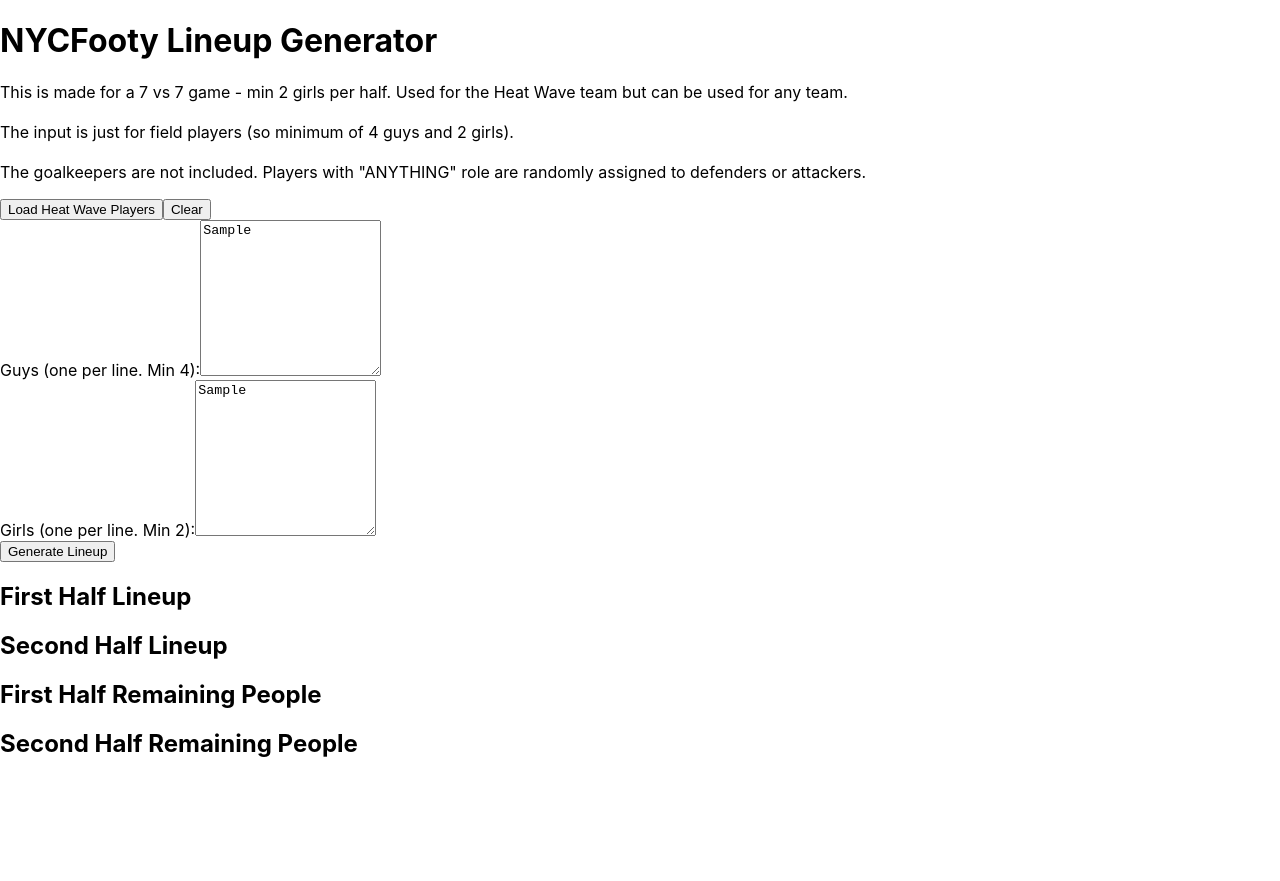
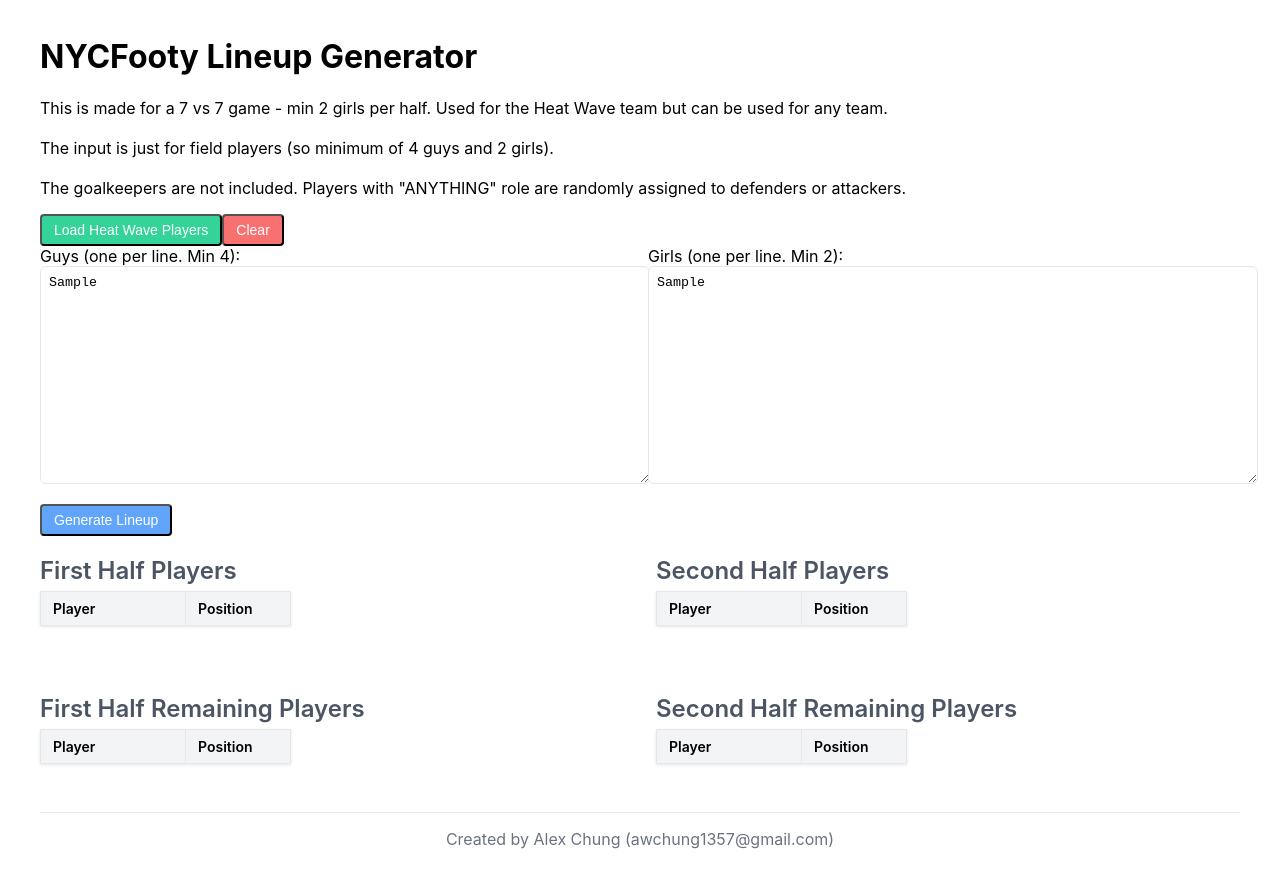
Before and after one commit to alexchung1233/NYCFootyLineup, a React (Create React App) app: page / in a window 1280 px wide. Both pictures are taken after typing "Sample", "Sample" into the empty fields and a click on the button "Generate Lineup". Before the commit the page ends 800 px from the top, so only its background shows below. Built offline with nearby package versions, Linux system fonts and the light colour scheme.

Commit message:
Added css, and added players to the config

```diff
--- /dev/null
+++ b/src/SoccerLineup.css
@@ -0,0 +1,131 @@
+.container {
+  min-height: 100vh;
+  display: flex;
+  flex-direction: column;
+  padding: 1rem;
+  max-width: 1200px;
+  margin: 0 auto;
+}
+
+.main-content {
+  flex: 1;
+}
+
+.lineup-table {
+  width: auto;         /* Changed from 100% to auto to fit content */
+  min-width: 200px;    /* Minimum width to ensure readability */
+  border-collapse: collapse;
+  margin-bottom: 1rem;
+  background-color: white;
+  box-shadow: 0 1px 3px rgba(0, 0, 0, 0.1);
+  font-size: 0.875rem;
+}
+
+.lineup-table th,
+.lineup-table td {
+  padding: 0.5rem 0.75rem;  /* Adjusted padding: vertical horizontal */
+  text-align: left;
+  border: 1px solid #e5e7eb;
+  white-space: nowrap;      /* Prevent text wrapping */
+}
+
+.lineup-table th:first-child,
+.lineup-table td:first-child {
+  min-width: 120px;         /* Minimum width for player names */
+}
+
+.lineup-table th:last-child,
+.lineup-table td:last-child {
+  min-width: 80px;          /* Minimum width for positions */
+}
+
+.lineup-table th {
+  background-color: #f3f4f6;
+  font-weight: 600;
+  font-size: 0.875rem;  /* Smaller header font */
+}
+
+/* Add styles for the lineup section headers */
+.lineup-header {
+  font-size: 1.5rem;  /* Reduced from 1rem to 0.875rem (14px) */
+  font-weight: 600;
+  margin-bottom: 0.375rem;  /* Slightly reduced margin */
+  color: #4b5563;  /* Slightly muted color for better hierarchy */
+}
+
+/* Adjust spacing between sections */
+.lineup-grid {
+  display: grid;
+  grid-template-columns: repeat(2, minmax(0, 1fr));
+  gap: 2rem;              /* Increased gap for better separation */
+  margin-bottom: 2rem;    /* More space between the two rows */
+}
+
+/* Add max-height to tables with scrolling */
+.table-container {
+  /* Removed max-height and overflow properties */
+  width: fit-content;
+}
+
+.lineup-table tr:hover {
+  background-color: #f9fafb;
+}
+
+.footer {
+  margin-top: auto;
+  padding: 1rem;
+  text-align: center;
+  color: #6b7280;
+  border-top: 1px solid #e5e7eb;
+}
+
+.button {
+  padding: 0.375rem 0.75rem;  /* Smaller padding */
+  border-radius: 0.25rem;     /* Slightly reduced border radius */
+  font-weight: 500;
+  cursor: pointer;
+  transition: background-color 0.2s;
+  font-size: 0.875rem;        /* Smaller font size */
+}
+
+.button-primary {
+  background-color: #60a5fa;  /* Softer blue */
+  color: white;
+}
+
+.button-primary:hover {
+  background-color: #3b82f6;
+}
+
+.button-success {
+  background-color: #34d399;  /* Softer green */
+  color: white;
+}
+
+.button-success:hover {
+  background-color: #10b981;
+}
+
+.button-danger {
+  background-color: #f87171;  /* Softer red */
+  color: white;
+}
+
+.button-danger:hover {
+  background-color: #ef4444;
+}
+
+.input-area {
+  display: grid;
+  grid-template-columns: repeat(2, 1fr);
+  gap: 1rem;
+  margin-bottom: 1rem;
+}
+
+.textarea {
+  width: 100%;
+  padding: 0.5rem;
+  border: 1px solid #e5e7eb;
+  border-radius: 0.375rem;
+  min-height: 200px;
+}
--- a/src/SoccerLineup.jsx
+++ b/src/SoccerLineup.jsx
@@ -1,5 +1,6 @@
 import React, { useState } from "react";
 import playersData from './heat-wave-players.json';
+import './SoccerLineup.css';
 
 export default function SoccerLineup() {
 
@@ -139,11 +140,9 @@
   };
 
   return (
-    <div className="p-4 max-w-4xl mx-auto">
+    <div className="container">
+      <div className="main-content">
         <h1 className="text-2xl font-bold mb-4">NYCFooty Lineup Generator</h1>
-
-      {/* Add Load Players button below the title */}
-
 
         <p className="text-sm text-gray-500 mb-4">
           This is made for a 7 vs 7 game - min 2 girls per half. Used for the Heat Wave team but can be used for any team.<br />
@@ -152,90 +151,150 @@
           <br />
           The goalkeepers are not included. Players with "ANYTHING" role are randomly assigned to defenders or attackers. <br />
         </p>
-      <button
-        onClick={handleLoadPlayers}
-        className="bg-green-500 text-white px-4 py-2 rounded hover:bg-green-600 mb-4"
-      >
+
+        <div className="mb-4">
+          <button onClick={handleLoadPlayers} className="button button-success mr-2">
             Load Heat Wave Players
           </button>
-      <button
-        onClick={handleClear}
-        className="bg-red-500 text-white px-4 py-2 rounded hover:bg-red-600 mb-4 ml-2"
-      >
+          <button onClick={handleClear} className="button button-danger">
             Clear
           </button>
-      <div className="grid grid-cols-1 md:grid-cols-2 gap-4 mb-4">
+        </div>
+
+        <div className="input-area">
           <div>
             <label className="font-semibold">Guys (one per line. Min 4):</label>
             <textarea
-            className="w-full border p-2 px-4 mt-1"
-            rows="10"
+              className="textarea"
               value={guysInput}
               onChange={(e) => setGuysInput(e.target.value)}
             ></textarea>
           </div>
-
           <div>
             <label className="font-semibold">Girls (one per line. Min 2):</label>
             <textarea
-            className="w-full border p-2 px-4 mt-1"
-            rows="10"
+              className="textarea"
               value={girlsInput}
               onChange={(e) => setGirlsInput(e.target.value)}
             ></textarea>
           </div>
         </div>
 
-      <button
-        onClick={handleGenerate}
-        className="bg-blue-500 text-white px-4 py-2 rounded hover:bg-blue-600"
-      >
+        <button onClick={handleGenerate} className="button button-primary">
           Generate Lineup
         </button>
 
         {lineup && (
-        <div className="mt-8 space-y-8">
-          {/* Top row: first & second half lineups side by side */}
-          <div className="grid grid-cols-2 gap-4">
+          <div className="mt-4 space-y-4">
+            {/* First row: First Half and Second Half */}
+            <div className="lineup-grid">
               <div>
-              <h2 className="text-xl font-bold mb-2">First Half Lineup</h2>
-              <ul className="list-disc ml-4 mb-4">
-                {lineup.firstHalf.map((name, idx) => (
-                  <li key={idx}>{name}</li>
-                ))}
-              </ul>
+                <h2 className="lineup-header">First Half Players</h2>
+                <div className="table-container">
+                  <table className="lineup-table">
+                    <thead>
+                      <tr>
+                        <th>Player</th>
+                        <th>Position</th>
+                      </tr>
+                    </thead>
+                    <tbody>
+                      {lineup.firstHalf.map((player, idx) => {
+                        const [name, position] = player.split(" - ");
+                        return (
+                          <tr key={idx}>
+                            <td>{name}</td>
+                            <td>{position}</td>
+                          </tr>
+                        );
+                      })}
+                    </tbody>
+                  </table>
+                </div>
               </div>
               <div>
-              <h2 className="text-xl font-bold mb-2">Second Half Lineup</h2>
-              <ul className="list-disc ml-4 mb-4">
-                {lineup.secondHalf.map((name, idx) => (
-                  <li key={idx}>{name}</li>
-                ))}
-              </ul>
+                <h2 className="lineup-header">Second Half Players</h2>
+                <div className="table-container">
+                  <table className="lineup-table">
+                    <thead>
+                      <tr>
+                        <th>Player</th>
+                        <th>Position</th>
+                      </tr>
+                    </thead>
+                    <tbody>
+                      {lineup.secondHalf.map((player, idx) => {
+                        const [name, position] = player.split(" - ");
+                        return (
+                          <tr key={idx}>
+                            <td>{name}</td>
+                            <td>{position}</td>
+                          </tr>
+                        );
+                      })}
+                    </tbody>
+                  </table>
+                </div>
               </div>
             </div>
 
-          {/* Bottom row: first & second half remaining people side by side */}
-          <div className="grid grid-cols-2 gap-4">
+            {/* Second row: Remaining Players for both halves */}
+            <div className="lineup-grid">
               <div>
-              <h2 className="text-xl font-bold mb-2">First Half Remaining People</h2>
-              <ul className="list-disc ml-4 mb-4">
-                {lineup.firstHalfRemainingPeople.map((name, idx) => (
-                  <li key={idx}>{name}</li>
-                ))}
-              </ul>
+                <h2 className="lineup-header">First Half Remaining Players</h2>
+                <div className="table-container">
+                  <table className="lineup-table">
+                    <thead>
+                      <tr>
+                        <th>Player</th>
+                        <th>Position</th>
+                      </tr>
+                    </thead>
+                    <tbody>
+                      {lineup.firstHalfRemainingPeople.map((player, idx) => {
+                        const [name, position] = player.split(" - ");
+                        return (
+                          <tr key={idx}>
+                            <td>{name}</td>
+                            <td>{position}</td>
+                          </tr>
+                        );
+                      })}
+                    </tbody>
+                  </table>
+                </div>
               </div>
               <div>
-              <h2 className="text-xl font-bold mb-2">Second Half Remaining People</h2>
-              <ul className="list-disc ml-4 mb-4">
-                {lineup.secondHalfRemainingPeople.map((name, idx) => (
-                  <li key={idx}>{name}</li>
-                ))}
-              </ul>
+                <h2 className="lineup-header">Second Half Remaining Players</h2>
+                <div className="table-container">
+                  <table className="lineup-table">
+                    <thead>
+                      <tr>
+                        <th>Player</th>
+                        <th>Position</th>
+                      </tr>
+                    </thead>
+                    <tbody>
+                      {lineup.secondHalfRemainingPeople.map((player, idx) => {
+                        const [name, position] = player.split(" - ");
+                        return (
+                          <tr key={idx}>
+                            <td>{name}</td>
+                            <td>{position}</td>
+                          </tr>
+                        );
+                      })}
+                    </tbody>
+                  </table>
+                </div>
               </div>
             </div>
           </div>
         )}
       </div>
+      <footer className="footer">
+        Created by Alex Chung (awchung1357@gmail.com)
+      </footer>
+    </div>
   );
 }
--- a/src/heat-wave-players.json
+++ b/src/heat-wave-players.json
@@ -45,6 +45,26 @@
         "name": "Rohei",
         "role": "Attacker",
         "gender": "MALE"
+      },
+      {
+        "name": "Monica",
+        "role": "ANYTHING",
+        "gender": "FEMALE"
+      },
+      {
+        "name": "Teoman",
+        "role": "Attacker",
+        "gender": "MALE"
+      },
+      {
+        "name": "Surya",
+        "role": "ANYTHING",
+        "gender": "MALE"
+      },
+      {
+        "name": "Mobi",
+        "role": "Attacker",
+        "gender": "MALE"
       }
 
     ]
```
Lines whose indentation alone changed are shown as unchanged.
